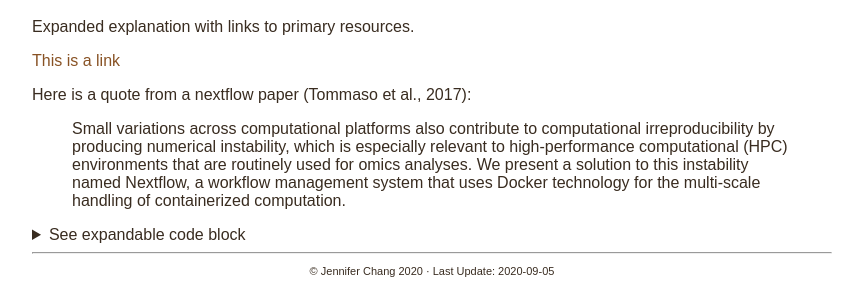
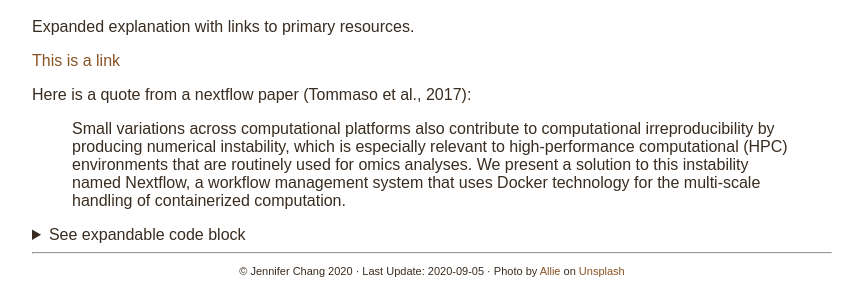
Before and after one commit to j23414/basic_website, a plain HTML site: page docs/blog/2020-09-05_TestingTesting.html in a window 1280 px wide. Shown: the part 581-869 px from the top of the page, without its empty margins (208-1071 px from the left). Drawn offline with Linux system fonts and the light colour scheme.

Commit message:
add: unsplash photo attribution and link

```diff
--- a/docs/blog/2020-09-05_TestingTesting.html
+++ b/docs/blog/2020-09-05_TestingTesting.html
@@ -74,7 +74,7 @@ ggplot2(data, aes(x = x, y = y ) + geom_point() + this is some more code and it
 
 <hr/>
 
-<p style="font-size:11px; text-align:center;" >&copy; Jennifer Chang 2020 &middot; Last Update: 2020-09-05</p>
+<p style="font-size:11px; text-align:center;" >&copy; Jennifer Chang 2020 &middot; Last Update: 2020-09-05 &middot Photo by <a href="https://unsplash.com/photos/8hQUCIoXf8o" target="_blank">Allie</a> on <a href="https://unsplash.com/" target="_blank">Unsplash</a></p>
 
 </div>
 </body>
```
Also changed, not shown: docs/index.html (+1 -1 lines).
